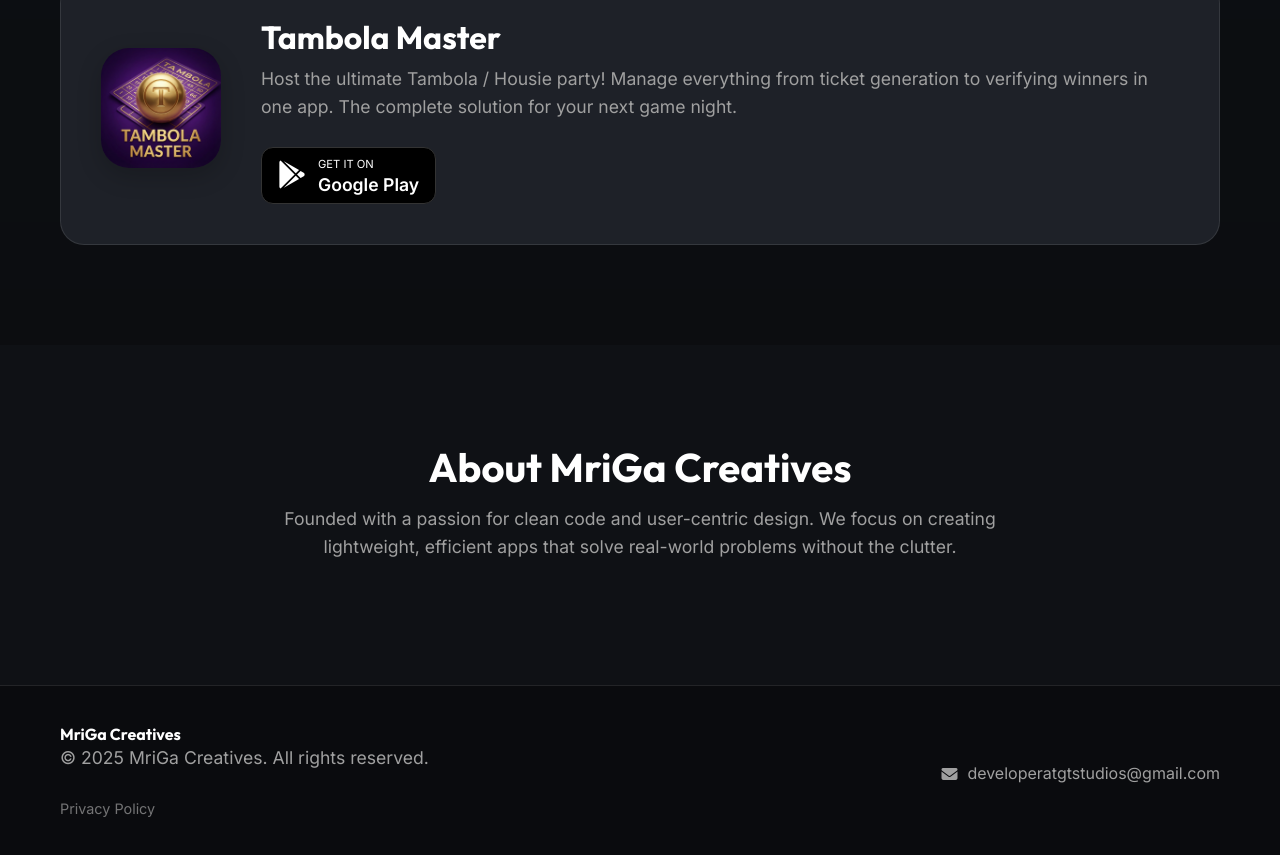
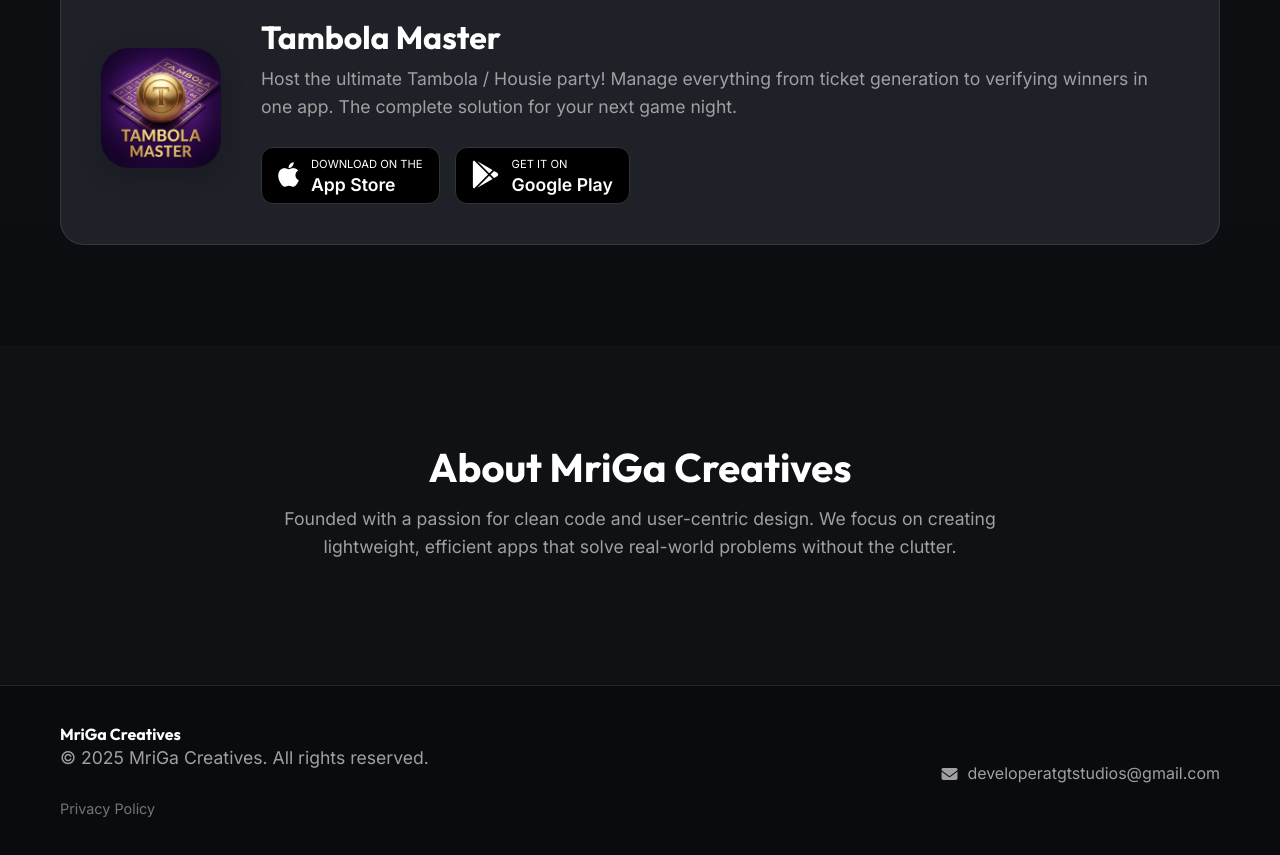
Before and after one commit to gaurangtalwadkar/mrigacreatives, a plain HTML site: page index.html in a window 1280 px wide. Shown: the part 1600-2455 px from the top of the page. Drawn offline with Linux system fonts and the light colour scheme.

Commit message:
Add iOS App Store link for Tambola Master

```diff
--- a/index.html
+++ b/index.html
@@ -131,6 +131,14 @@
                         <p>Host the ultimate Tambola / Housie party! Manage everything from ticket generation to
                             verifying winners in one app. The complete solution for your next game night.</p>
                         <div class="app-badges">
+                            <a href="https://apps.apple.com/us/app/tambola-master-bingo-organiser/id6757016815"
+                                target="_blank" class="store-badge apple">
+                                <i class="fab fa-apple"></i>
+                                <div class="badge-text">
+                                    <span>Download on the</span>
+                                    <span>App Store</span>
+                                </div>
+                            </a>
                             <a href="https://play.google.com/store/apps/details?id=com.mrigacreatives.tambolamaster"
                                 target="_blank" class="store-badge google">
                                 <i class="fab fa-google-play"></i>
```
